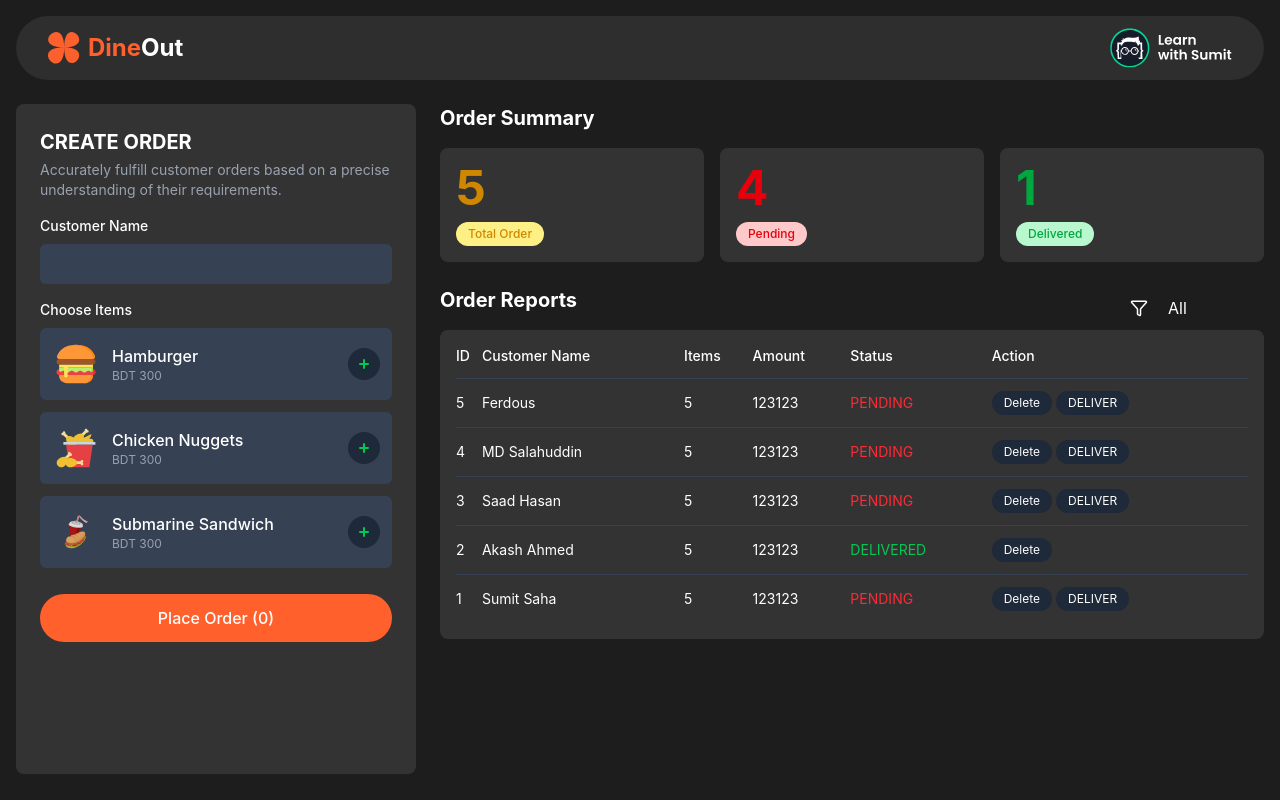
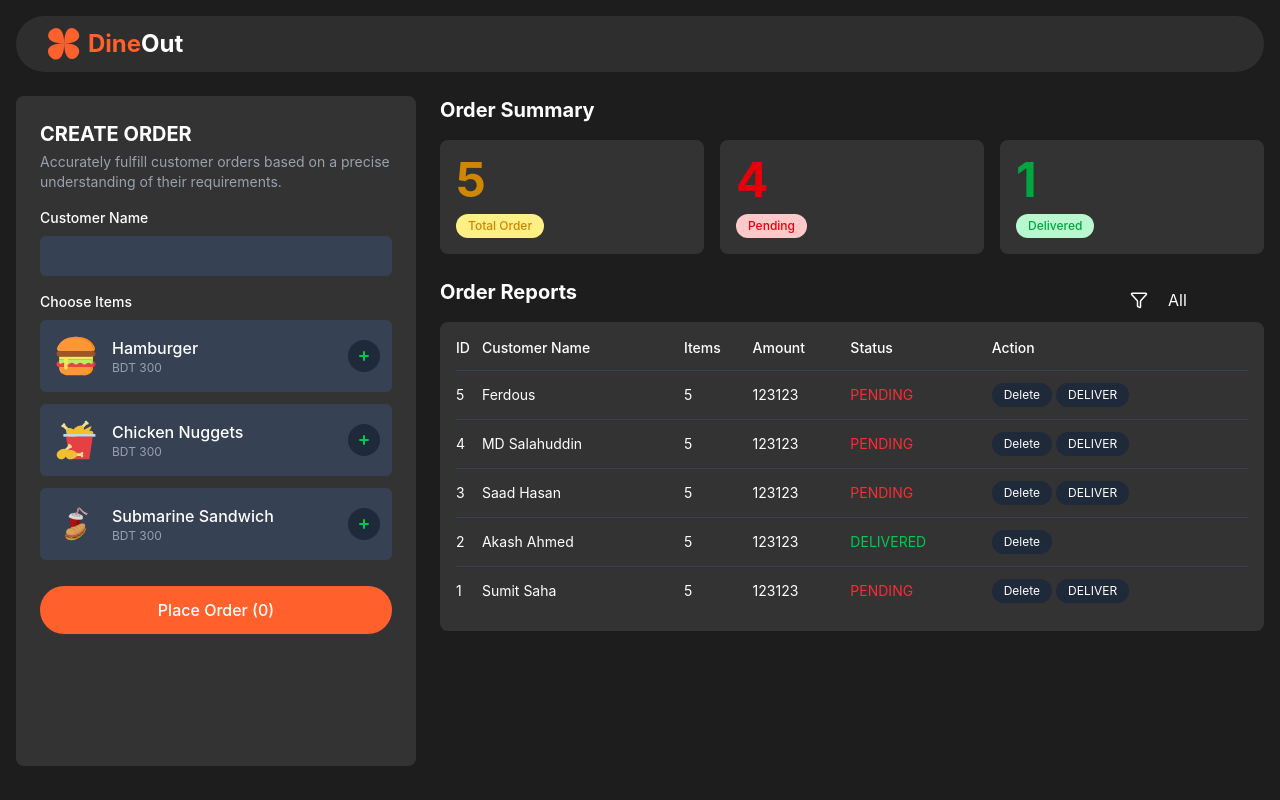
Before and after one commit to devo-ab/dine-out, a React (Vite) app: page / in a window 1280 px wide. Built offline with nearby package versions, Linux system fonts and the light colour scheme.

Commit message:
updated header

```diff
--- a/src/components/Header.jsx
+++ b/src/components/Header.jsx
@@ -1,10 +1,9 @@
 import logo from "../assets/logo.svg"
-import user from "../assets/user-icon.svg"
 
 export default function Header() {
   return (
     <div>
-      <nav className="bg-navbg rounded-full mt-4 px-8 py-3 flex justify-between items-center">
+      <nav className="bg-navbg rounded-full mt-4 px-8 py-3 ">
         <div className="flex items-center ">
           <div className="text-[#FF602C] mr-2">
             <img src={logo} />
@@ -13,9 +12,6 @@ export default function Header() {
             <span className="text-[#FF602C]">Dine</span>Out
           </h1>
         </div>
-        <div className="flex items-center">
-          <img src={user} className="h-10" />
-        </div>
       </nav>
     </div>
   );
```
Also changed, not shown: src/assets/user-icon.svg (deleted).
